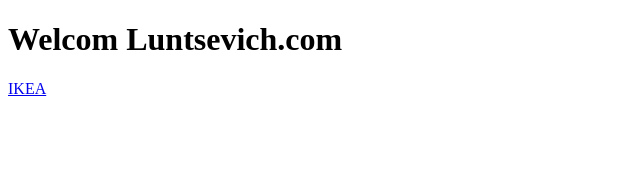
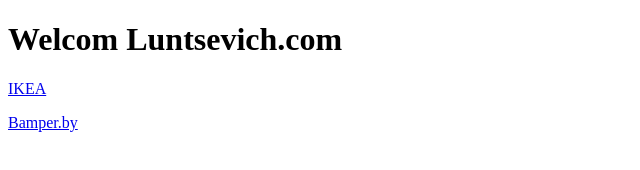
Before and after one commit to iLunts/ilunts.github.io, a plain HTML site: page index.html in a window 1280 px wide. Shown: the full height of the page, 0-640 px from the left. Drawn offline with Linux system fonts and the light colour scheme.

Commit message:
Update index.html
Added url bamper.by

```diff
--- a/index.html
+++ b/index.html
@@ -11,5 +11,6 @@
         Welcom Luntsevich.com
     </h1>
     <p><a href="https://ilunts.github.io/ikea">IKEA</a></p>
+    <p><a href="https://ilunts.github.io/bamper">Bamper.by</a></p>
 </body>
 </html>
```
